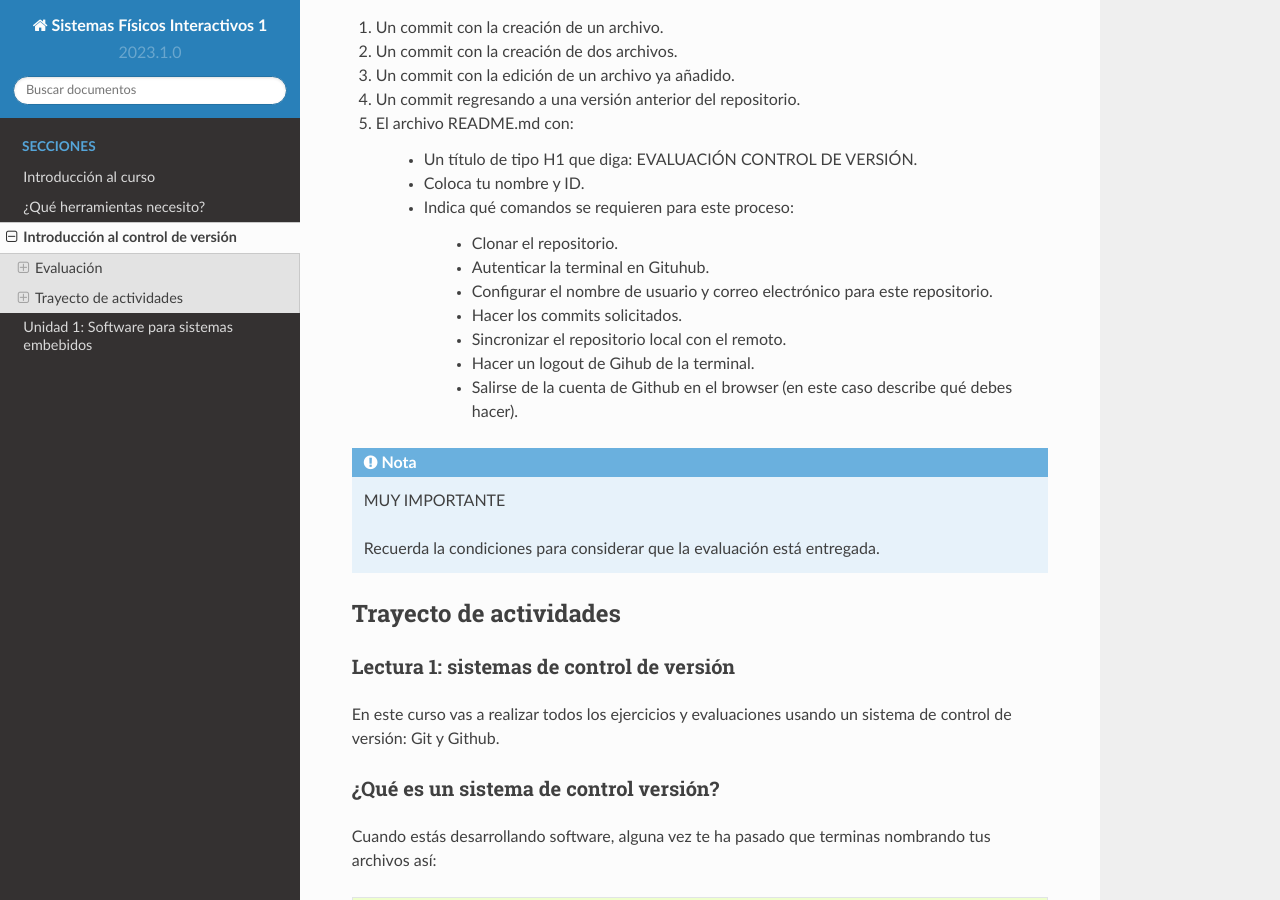
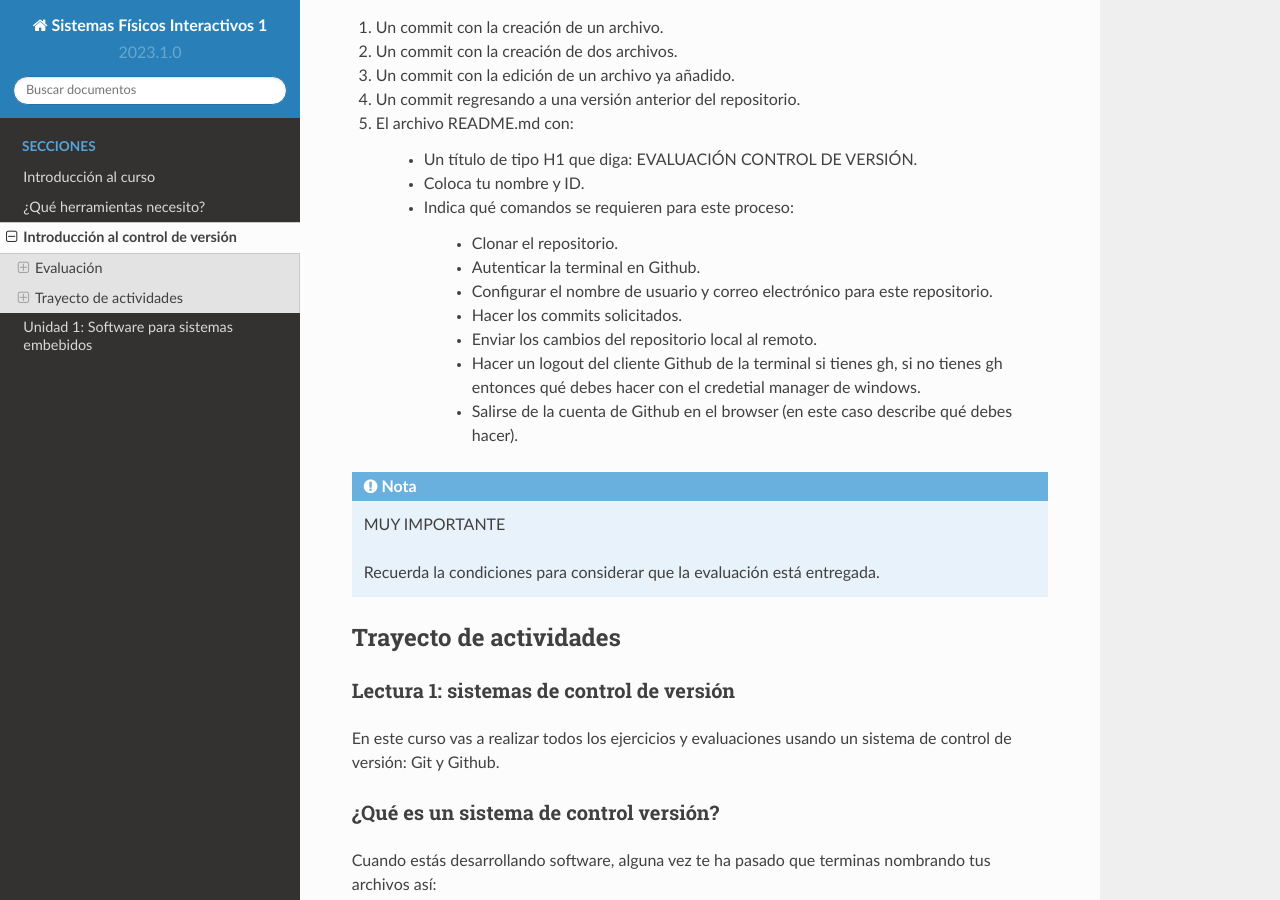
Before and after one commit to juanferfranco/SistemasFisicosInteractivos1, a Sphinx documentation site: the page built from docs/_intro/introGit.rst, in a window 1280 px wide and 900 px high, scrolled down 634 px. Built offline with Sphinx 7.4.7 and the Read the Docs theme 2.0.0, drawn with Linux system fonts in a browser that asks for light colours.

Commit message:
update the evaluation

```diff
--- a/docs/_intro/introGit.rst
+++ b/docs/_intro/introGit.rst
@@ -35,12 +35,14 @@ En el repositorio remoto se debe evidenciar:
     * Indica qué comandos se requieren para este proceso:
 
         * Clonar el repositorio.
-        * Autenticar la terminal en Gituhub.
+        * Autenticar la terminal en Github.
         * Configurar el nombre de usuario y correo electrónico para
           este repositorio.
         * Hacer los commits solicitados.
-        * Sincronizar el repositorio local con el remoto.
-        * Hacer un logout de Gihub de la terminal.
+        * Enviar los cambios del repositorio local al remoto.
+        * Hacer un logout del cliente Github de la terminal si tienes gh, si
+          no tienes gh entonces qué debes hacer con el credetial manager
+          de windows.
         * Salirse de la cuenta de Github en el browser (en este
           caso describe qué debes hacer).
 
```
